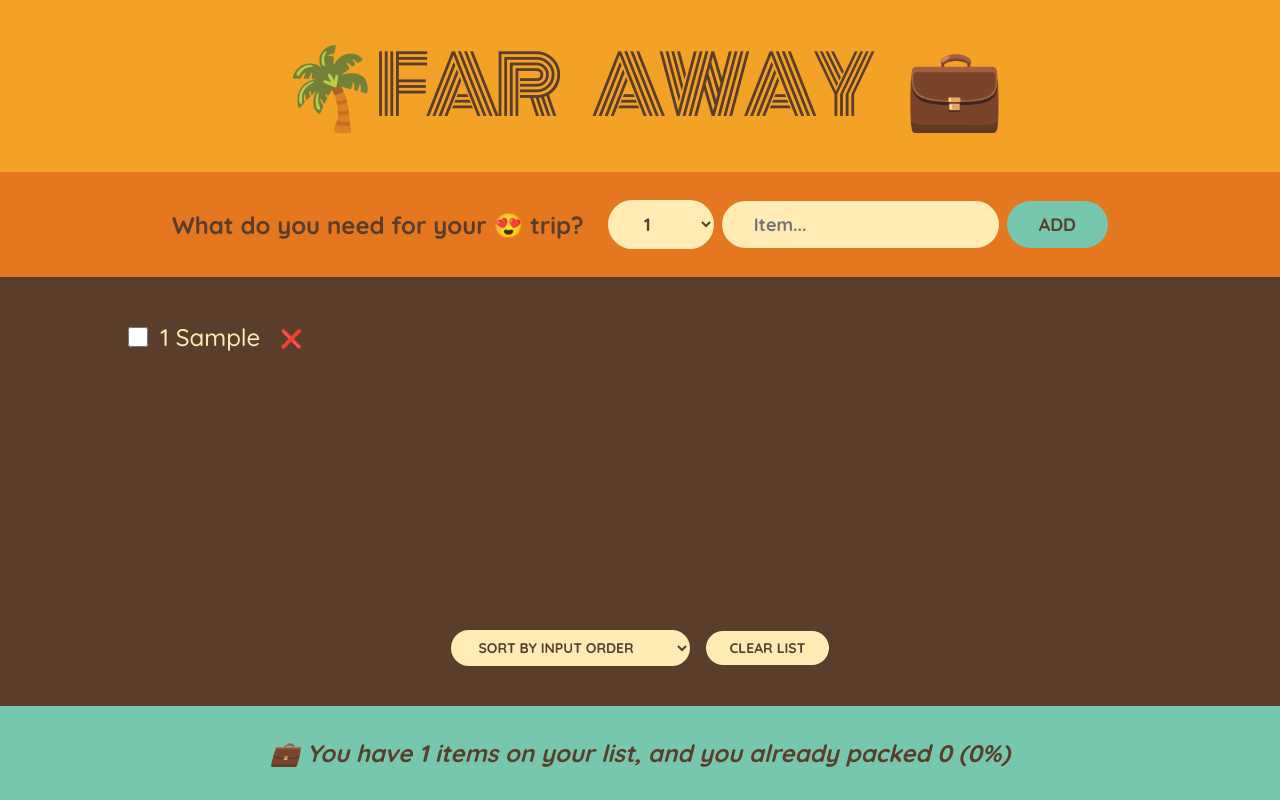
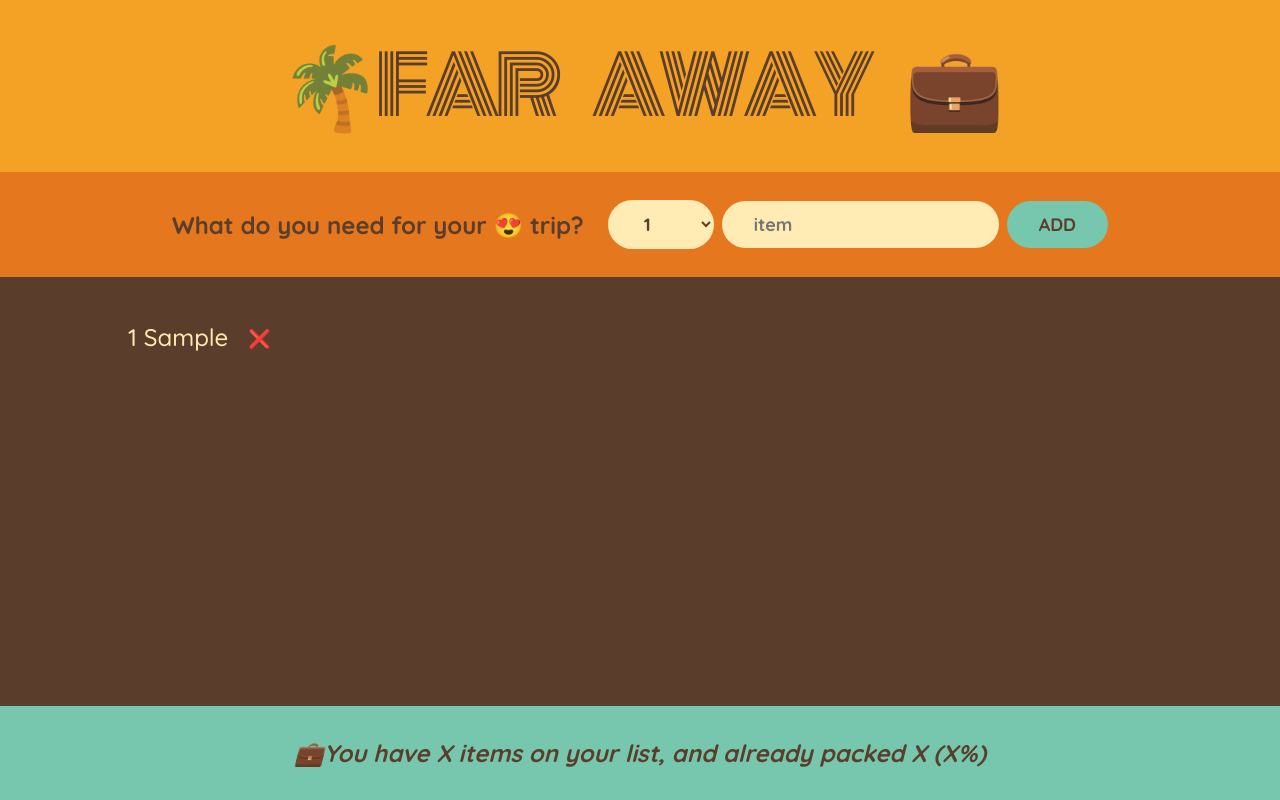
Before and after one commit to SrestMilan/Travel-, a React (Create React App) app in the folder travel-lis/: page / in a window 1280 px wide. Both pictures are taken after typing "Sample" into the empty fields and a click on the button "ADD". Built offline with nearby package versions, Linux system fonts and the light colour scheme.

Commit message:
previous

```diff
--- a/travel-lis/src/components/App.js
+++ b/travel-lis/src/components/App.js
@@ -1,8 +1,9 @@
-import { useState } from "react";
+import React from "react";
 import Logo from "./Logo";
 import Form from "./Form";
 import PackingList from "./PackingList";
 import Stats from "./Stats";
+import { useState } from "react";
 
 export default function App() {
   const [items, setItems] = useState([]);
@@ -11,37 +12,12 @@ export default function App() {
     setItems((items) => [...items, item]);
   }
 
-  function handleDeleteItem(id) {
-    setItems((items) => items.filter((item) => item.id !== id));
-  }
-
-  function handleToggleItem(id) {
-    setItems((items) =>
-      items.map((item) =>
-        item.id === id ? { ...item, packed: !item.packed } : item
-      )
-    );
-  }
-
-  function handleClearList() {
-    const confirmed = window.confirm(
-      "Are you sure you want to delete all items?"
-    );
-
-    if (confirmed) setItems([]);
-  }
-
   return (
     <div className="app">
       <Logo />
       <Form onAddItems={handleAddItems} />
-      <PackingList
-        items={items}
-        onDeleteItem={handleDeleteItem}
-        onToggleItem={handleToggleItem}
-        onClearList={handleClearList}
-      />
-      <Stats items={items} />
+      <PackingList items={items} />
+      <Stats />
     </div>
   );
 }
--- a/travel-lis/src/components/Form.js
+++ b/travel-lis/src/components/Form.js
@@ -1,42 +1,49 @@
-import { useState } from "react";
+import React, { useState } from "react";
 
-export default function Form({ onAddItems }) {
-  const [description, setDescription] = useState("");
+function Form({ onAddItems }) {
   const [quantity, setQuantity] = useState(1);
+  const [description, setDescription] = useState(null);
 
-  function handleSubmit(e) {
+  let handleForm = (e) => {
     e.preventDefault();
 
     if (!description) return;
 
-    const newItem = { description, quantity, packed: false, id: Date.now() };
+    setDescription("");
+    setQuantity(1);
+
+    const newItem = {
+      description,
+      quantity,
+      packed: false,
+      id: Date.now(),
+    };
 
     onAddItems(newItem);
 
-    setDescription("");
-    setQuantity(1);
-  }
+    console.log(newItem);
+  };
 
   return (
-    <form className="add-form" onSubmit={handleSubmit}>
+    <form className="add-form" onSubmit={handleForm}>
       <h3>What do you need for your 😍 trip?</h3>
       <select
         value={quantity}
         onChange={(e) => setQuantity(Number(e.target.value))}
       >
         {Array.from({ length: 20 }, (_, i) => i + 1).map((num) => (
-          <option value={num} key={num}>
-            {num}
-          </option>
+          <option value={num}>{num}</option>
         ))}
       </select>
       <input
         type="text"
-        placeholder="Item..."
+        placeholder="item"
         value={description}
         onChange={(e) => setDescription(e.target.value)}
       />
-      <button>Add</button>
+      <button>ADD</button>
     </form>
   );
 }
+
+export default Form;
--- a/travel-lis/src/components/Item.js
+++ b/travel-lis/src/components/Item.js
@@ -1,15 +1,14 @@
-export default function Item({ item, onDeleteItem, onToggleItem }) {
+import React from "react";
+
+function Item({ item }) {
   return (
     <li>
-      <input
-        type="checkbox"
-        value={item.packed}
-        onChange={() => onToggleItem(item.id)}
-      />
       <span style={item.packed ? { textDecoration: "line-through" } : {}}>
         {item.quantity} {item.description}
       </span>
-      <button onClick={() => onDeleteItem(item.id)}>❌</button>
+      <button>❌</button>
     </li>
   );
 }
+
+export default Item;
--- a/travel-lis/src/components/PackingList.js
+++ b/travel-lis/src/components/PackingList.js
@@ -1,49 +1,16 @@
-import { useState } from "react";
+import React from "react";
 import Item from "./Item";
 
-export default function PackingList({
-  items,
-  onDeleteItem,
-  onToggleItem,
-  onClearList,
-}) {
-  const [sortBy, setSortBy] = useState("input");
-
-  let sortedItems;
-
-  if (sortBy === "input") sortedItems = items;
-
-  if (sortBy === "description")
-    sortedItems = items
-      .slice()
-      .sort((a, b) => a.description.localeCompare(b.description));
-
-  if (sortBy === "packed")
-    sortedItems = items
-      .slice()
-      .sort((a, b) => Number(a.packed) - Number(b.packed));
-
+function PackingList({ items }) {
   return (
     <div className="list">
       <ul>
-        {sortedItems.map((item) => (
-          <Item
-            item={item}
-            onDeleteItem={onDeleteItem}
-            onToggleItem={onToggleItem}
-            key={item.id}
-          />
+        {items.map((item) => (
+          <Item item={item} />
         ))}
       </ul>
-
-      <div className="actions">
-        <select value={sortBy} onChange={(e) => setSortBy(e.target.value)}>
-          <option value="input">Sort by input order</option>
-          <option value="description">Sort by description</option>
-          <option value="packed">Sort by packed status</option>
-        </select>
-        <button onClick={onClearList}>Clear list</button>
-      </div>
     </div>
   );
 }
+
+export default PackingList;
--- a/travel-lis/src/components/Stats.js
+++ b/travel-lis/src/components/Stats.js
@@ -1,22 +1,11 @@
-export default function Stats({ items }) {
-  if (!items.length)
-    return (
-      <p className="stats">
-        <em>Start adding some items to your packing list 🚀</em>
-      </p>
-    );
+import React from "react";
 
-  const numItems = items.length;
-  const numPacked = items.filter((item) => item.packed).length;
-  const percentage = Math.round((numPacked / numItems) * 100);
-
+function Stats() {
   return (
     <footer className="stats">
-      <em>
-        {percentage === 100
-          ? "You got everything! Ready to go ✈️"
-          : ` 💼 You have ${numItems} items on your list, and you already packed ${numPacked} (${percentage}%)`}
-      </em>
+      <em>💼You have X items on your list, and already packed X (X%)</em>{" "}
     </footer>
   );
 }
+
+export default Stats;
```
